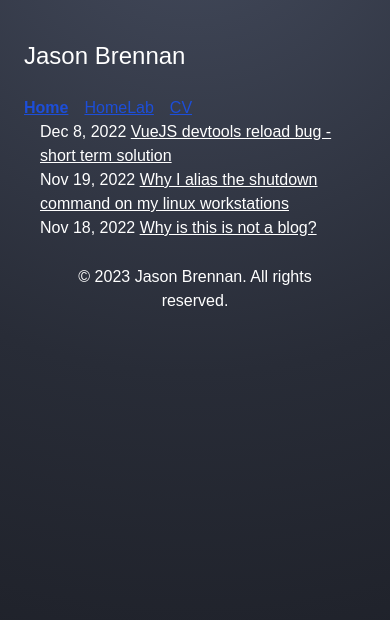
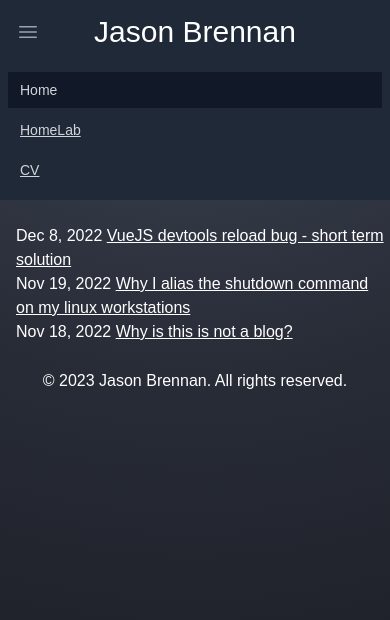
Before and after one commit to RusticXploit/jasonbrennan.com, an Astro site: page / in a window 390 px wide. Built offline with nearby package versions, Linux system fonts and the light colour scheme; Astro itself is replaced by a stand-in of ours.

Commit message:
new layout

```diff
--- a/astro.config.mjs
+++ b/astro.config.mjs
@@ -3,14 +3,16 @@ import mdx from '@astrojs/mdx';
 import sitemap from '@astrojs/sitemap';
 
 // https://astro.build/config
-// import tailwind from "@astrojs/tailwind";
+import tailwind from "@astrojs/tailwind";
 
 // https://astro.build/config
 export default defineConfig({
   site: 'https://jasonbrennan.com',
   integrations: [
-    mdx({ drafts: true }),
+    mdx({
+      drafts: true
+    }),
     sitemap(),
-    //tailwind()
+    tailwind()
   ]
 });
--- a/src/components/Header.astro
+++ b/src/components/Header.astro
@@ -4,17 +4,63 @@ import { SITE_TITLE } from '../config';
 ---
 
 <header>
-	<h2
-    class="text-2xl"
-  >
-		{SITE_TITLE}
-	</h2>
-	<nav class="flex space-x-4">
-		<HeaderLink href="/">Home</HeaderLink>
-		<HeaderLink href="/homelab">HomeLab</HeaderLink>
-		<HeaderLink href="/cv">CV</HeaderLink>
-		<!-- HeaderLink href="/about">About</HeaderLink>
-		<HeaderLink href="https://twitter.com/astrodotbuild" target="_blank">Twitter</HeaderLink>
-		<HeaderLink href="https://github.com/withastro/astro" target="_blank">GitHub</HeaderLink -->
-	</nav>
+  <nav class="bg-gray-800">
+    <div class="mx-auto container px-2 sm:px-0">
+      <div class="relative flex h-16 items-center justify-between">
+        <div class="absolute inset-y-0 left-0 flex items-center sm:hidden">
+          <!-- Mobile menu button-->
+          <button type="button" class="inline-flex items-center justify-center rounded-md p-2 text-gray-400 hover:bg-gray-700 hover:text-white focus:outline-none focus:ring-2 focus:ring-inset focus:ring-white" aria-controls="mobile-menu" aria-expanded="false">
+            <span class="sr-only">Open main menu</span>
+            <!--
+              Icon when menu is closed.
+
+              Heroicon name: outline/bars-3
+
+              Menu open: "hidden", Menu closed: "block"
+            -->
+            <svg class="block h-6 w-6" xmlns="http://www.w3.org/2000/svg" fill="none" viewBox="0 0 24 24" stroke-width="1.5" stroke="currentColor" aria-hidden="true">
+              <path stroke-linecap="round" stroke-linejoin="round" d="M3.75 6.75h16.5M3.75 12h16.5m-16.5 5.25h16.5" />
+            </svg>
+            <!--
+              Icon when menu is open.
+
+              Heroicon name: outline/x-mark
+
+              Menu open: "block", Menu closed: "hidden"
+            -->
+            <svg class="hidden h-6 w-6" xmlns="http://www.w3.org/2000/svg" fill="none" viewBox="0 0 24 24" stroke-width="1.5" stroke="currentColor" aria-hidden="true">
+              <path stroke-linecap="round" stroke-linejoin="round" d="M6 18L18 6M6 6l12 12" />
+            </svg>
+          </button>
+        </div>
+        <div class="flex flex-1 items-center justify-center sm:items-stretch sm:justify-start">
+          <div class="flex flex-shrink-0 items-center text-3xl">
+            { SITE_TITLE }
+          </div>
+          <div class="hidden sm:ml-6 sm:block">
+            <div class="flex space-x-4">
+              <!-- Current: "bg-gray-900 text-white", Default: "text-gray-300 hover:bg-gray-700 hover:text-white" -->
+
+              <HeaderLink href="/">Home</HeaderLink>
+
+              <HeaderLink href="/homelab">HomeLab</HeaderLink>
+              <HeaderLink href="/cv">CV</HeaderLink>
+            </div>
+          </div>
+        </div>
+      </div>
+    </div>
+
+    <!-- Mobile menu, show/hide based on menu state. -->
+    <div class="sm:hidden" id="mobile-menu">
+      <div class="space-y-1 px-2 pt-2 pb-3">
+        <HeaderLink class="block" href="/">Home</HeaderLink>
+
+        <HeaderLink class="block" href="/homelab">HomeLab</HeaderLink>
+        <HeaderLink class="block" href="/cv">CV</HeaderLink>
+
+      </div>
+    </div>
+  </nav>
+
 </header>
--- a/src/components/HeaderLink.astro
+++ b/src/components/HeaderLink.astro
@@ -7,14 +7,19 @@ const { pathname } = Astro.url;
 const isActive = href === pathname || href === pathname.replace(/\/$/, '');
 ---
 
-<a href={href} class:list={['text-blue-700', className, { active: isActive }]} {...props}>
-	<slot />
+<a
+  href={href}
+  class:list={[
+    'text-gray-300 hover:bg-gray-700 hover:text-white px-3 py-2 text-sm font-medium hover:underline',
+    className, { active: isActive }
+  ]}
+  {...props}
+>
+  <slot />
 </a>
 <style>
-	a {
-		display: inline-block;
-	}
 	a.active {
-		font-weight: bolder;
+    background-color: rgb(17 24 39 / var(--tw-bg-opacity));
+    text-decoration: none;
 	}
 </style>
--- a/src/layouts/app.astro
+++ b/src/layouts/app.astro
@@ -12,9 +12,11 @@ const { title, description } = Astro.props;
 		<BaseHead title={title} description={description} />
 	</head>
 
-	<body class="container mx-auto bg-slate-300 bg-noise">
+	<body>
 		<Header />
-		<main>
+		<main
+      class="container mx-auto mt-6"
+    >
       <slot />
 		</main>
 		<Footer />
--- a/src/pages/homelab/index.md
+++ b/src/pages/homelab/index.md
@@ -10,6 +10,6 @@ pubDate: "Dec 27 2022"
 - TrueNAS
 - Jellyfin
 - Plex
-- Emby
 - MakeMKV
 - PiHole
+- Bind
--- /dev/null
+++ b/src/pages/homelab/software/bind-9.md
@@ -0,0 +1,6 @@
+---
+layout: "../../../layouts/HomeLab.astro"
+title: "Bind 9"
+description: ""
+pubDate: "Jan 12 2023"
+---
--- a/src/styles/global.scss
+++ b/src/styles/global.scss
@@ -19,14 +19,8 @@ html {
   min-height: 100%;
   font: 100%/1.5 sans-serif;
   word-wrap: break-word;
-  margin: 0 auto;
-  padding-left: 1.5em;
-  padding-right: 1.5em;
   color: #ffffff;
 
-  @media (min-width: 1024px) {
-    max-width: 66em;
-  }
 }
 
 body {
@@ -52,7 +46,6 @@ h1,
 h2,
 h3,
 h4 {
-  margin: 2.5rem 0 1.5rem 0;
   line-height: 1.25;
 }
 
```
